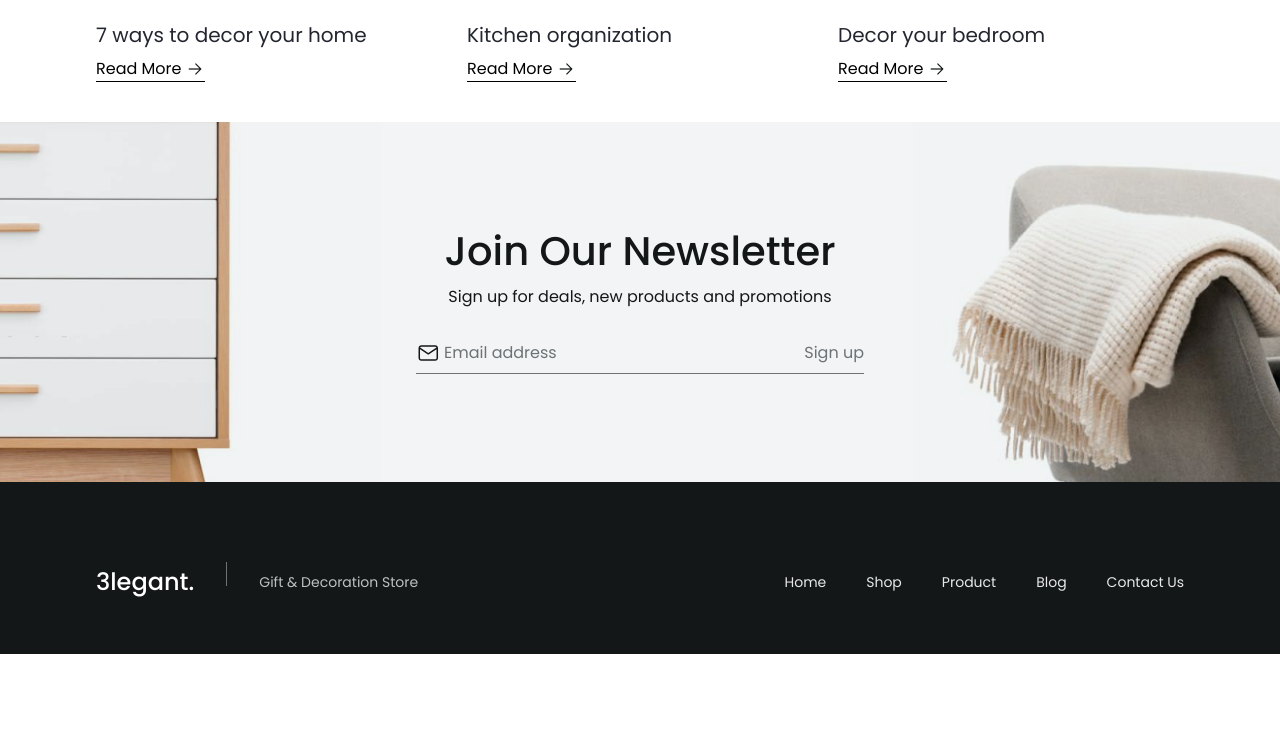
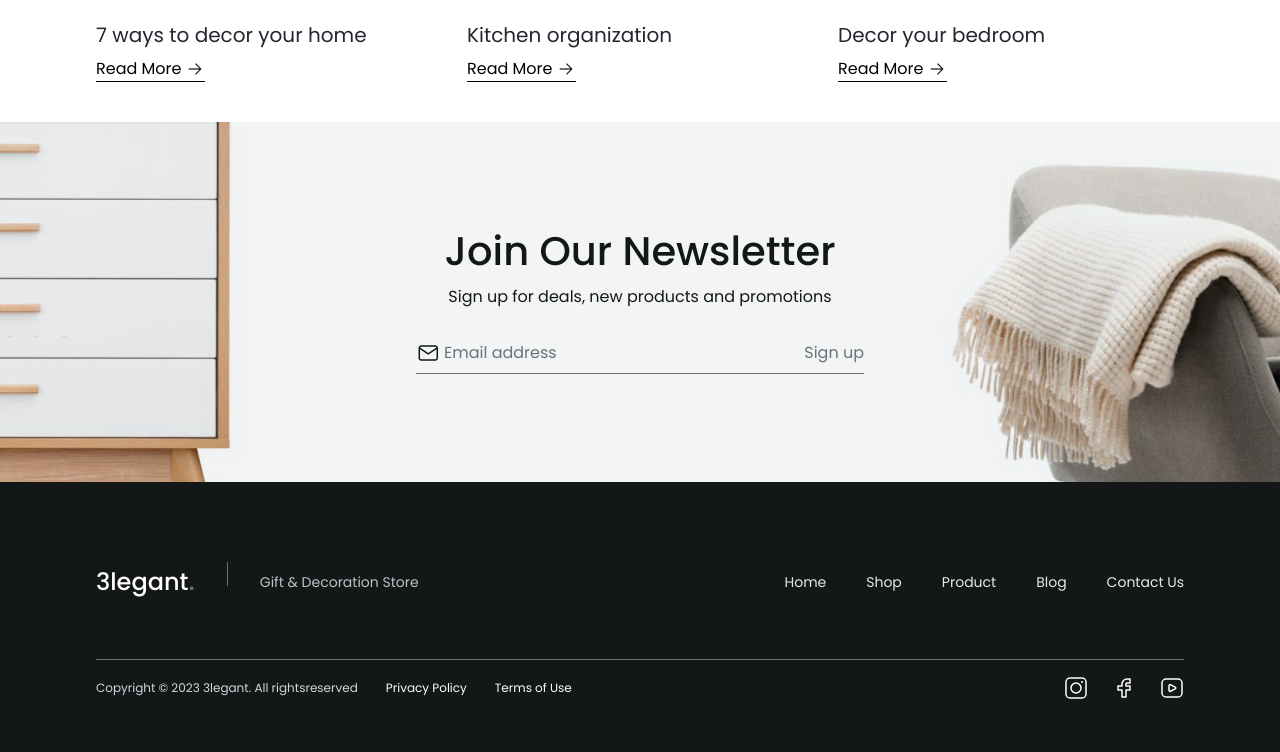
Before and after one commit to Saleh-Nairat/project, a website: page index.html in a window 1280 px wide. Shown: the part 3612-4364 px from the top of the page. Before the commit the page ends 4266 px from the top, so only its background shows below. Drawn offline with Linux system fonts and the light colour scheme.

Commit message:
finish home page

```diff
--- a/index.html
+++ b/index.html
@@ -4,7 +4,7 @@
 <head>
     <meta charset="UTF-8">
     <meta name="viewport" content="width=device-width, initial-scale=1.0">
-    <title>project</title>
+    <title>3legant-home</title>
     <link rel="preconnect" href="https://fonts.googleapis.com">
     <link rel="preconnect" href="https://fonts.gstatic.com" crossorigin>
     <link
@@ -358,14 +358,18 @@
 
     </main>
 
-    <footer class="footer bg-[#141718] text-white py-12 pb-18 md:pb-13 md:pt-20">
+    <footer class="footer bg-[#141718] text-white">
 
         <section class="footer-section container">
 
-            <div class="first-line flex justify-center items-center lg:justify-between flex-col lg:flex-row max-lg:gap-10">
+            <div
+                class="first-line pb-14.25 pt-20 flex justify-center items-center lg:justify-between flex-col lg:flex-row max-lg:gap-10">
                 <div class="logo flex flex-col md:flex-row justify-center items-center">
-                    <h2 class="text-[#FFFFFF] text-[24px] leading-6 font-medium">3legant<span class="">.</span></h2>
-                    <div class="wall w-6 h-6 border-b md:border-b-0 md:border-r border-[#6C7275] pt-4 mb-4 md:pl-8 md:mr-8"></div>
+                    <h2 class="text-[#FFFFFF] text-[24px] leading-6 font-medium">3legant<span
+                            class="text-[#6C7275] text-[26px]">.</span></h2>
+                    <div
+                        class="wall w-6 h-6 border-b md:border-b-0 md:border-r border-[#6C7275] pt-4 mb-4 md:pl-8 md:mr-8">
+                    </div>
                     <p class="text-[#E8ECEF] text-[14px] leading-5.5 opacity-80">Gift & Decoration Store</p>
                 </div>
                 <div class="pages">
@@ -394,6 +398,22 @@
                 </div>
             </div>
 
+            <div
+                class="second-line pb-13 flex flex-col lg:flex-row justify-center lg:justify-between items-center border-t pt-4 border-[#6C7275]">
+                <div class="info flex flex-col lg:flex-row gap-7">
+                    <p class="text-[#E8ECEF] text-[10px] sm:text-[12px] leading-4 sm:leading-5 opacity-90 max-lg:order-2">Copyright © 2023 3legant. All rightsreserved</p>
+                    <div class="terms-and-policy flex gap-7 max-lg:justify-center items-center">
+                        <span class="text-[#FEFEFE] text-[12px] leading-5">Privacy Policy</span>
+                        <span class="text-[#FEFEFE] text-[12px] leading-5">Terms of Use</span>
+                    </div>
+                </div>
+                <div class="social flex gap-6 max-lg:order-[-100] max-lg:pb-8 max-lg:pt-1.5">
+                    <a href="#"><img src="./icons/instagram.svg" alt="instagram logo"></a>
+                    <a href="#"><img src="./icons/facebook.svg" alt="facebook logo"></a>
+                    <a href="#"><img src="./icons/youtube.svg" alt="youtube logo"></a>
+                </div>
+            </div>
+
         </section>
 
     </footer>
```
Also changed, not shown: icons/facebook.svg (added), icons/instagram.svg (added), icons/youtube.svg (added), src/output.css.
